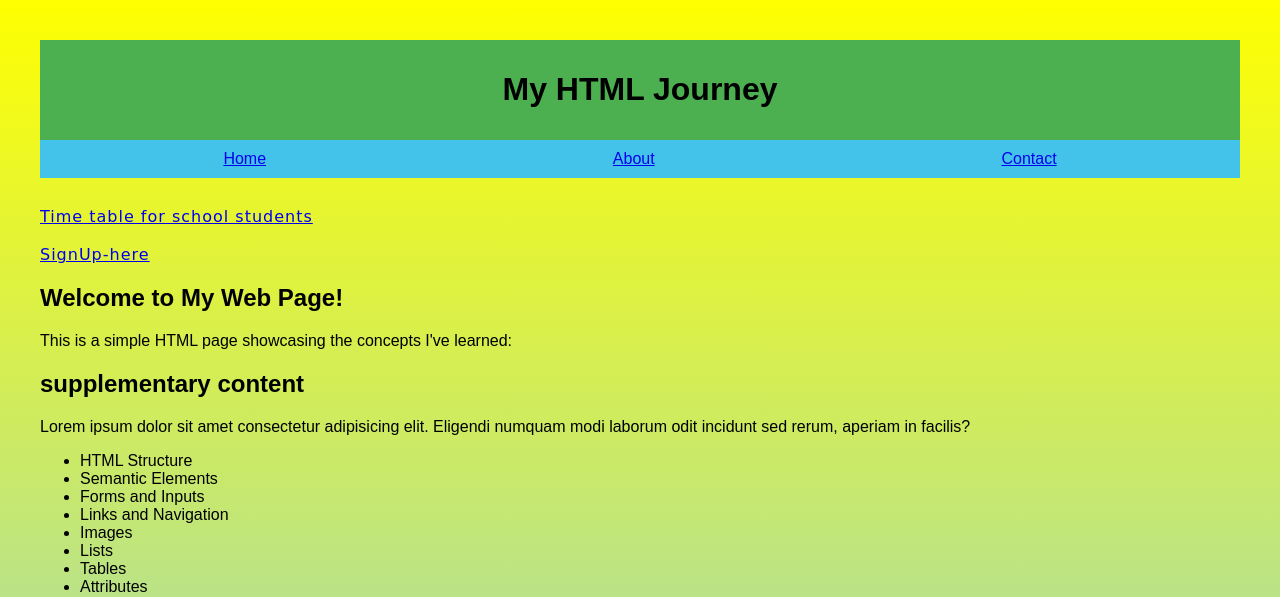
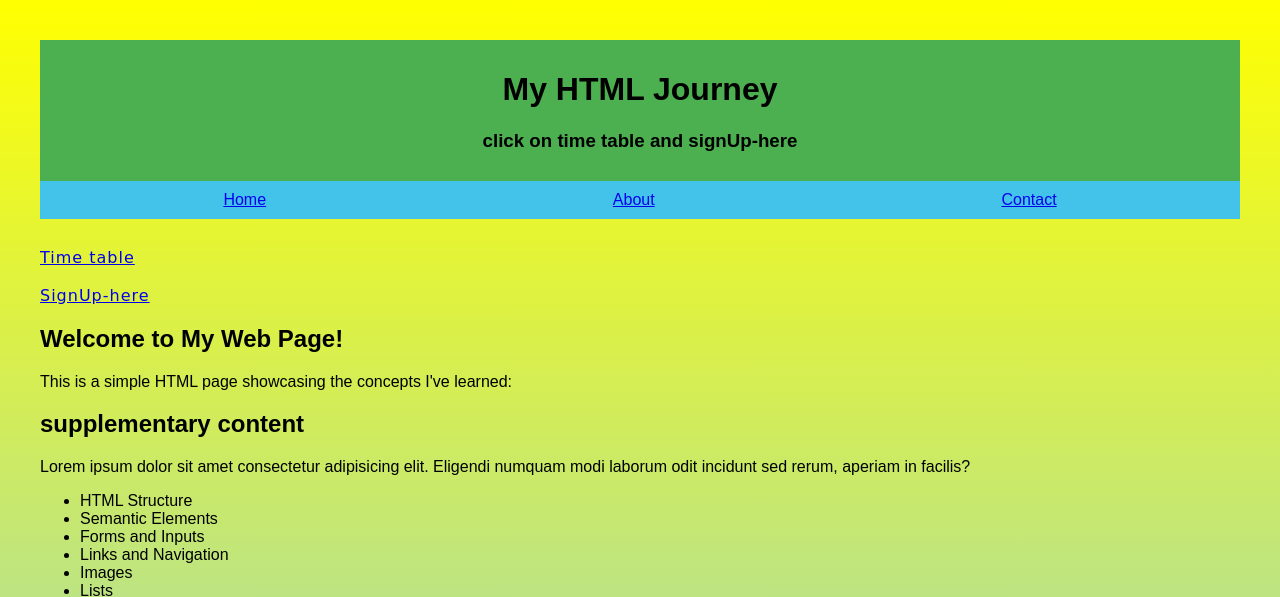
Before and after one commit to karaiya03/HTML-Project, a plain HTML site: page index.html in a window 1280 px wide. Shown: the top 597 px of the page. Drawn offline with Linux system fonts and the light colour scheme.

Commit message:
index.html

```diff
--- a/index.html
+++ b/index.html
@@ -60,6 +60,7 @@
 
     <header>
         <h1>My HTML Journey</h1>
+        <h3>click on time table and signUp-here</h3>
     </header>
 
     <nav>
@@ -68,7 +69,7 @@
         <a href="#">Contact</a>
     </nav>
     <div >
-        <a href="./TimeTable.html"><br>Time table for school students <br><br></a>
+        <a href="./TimeTable.html"><br>Time table <br><br></a>
         <a href="./form.html">SignUp-here</a>
     </div>
 
```
